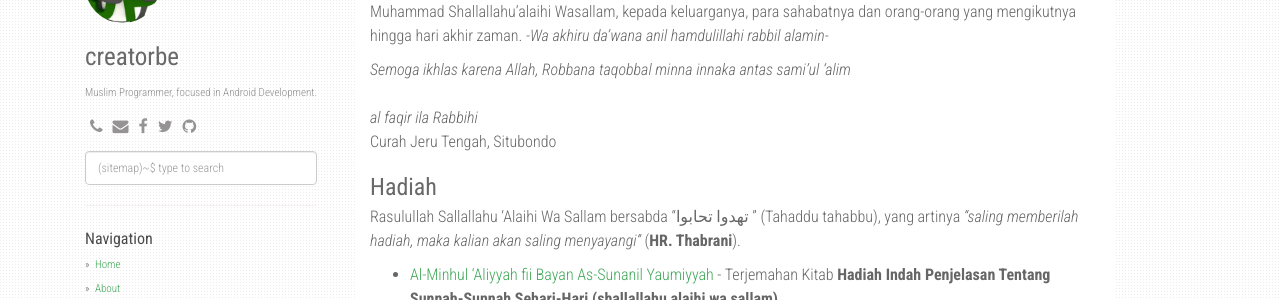
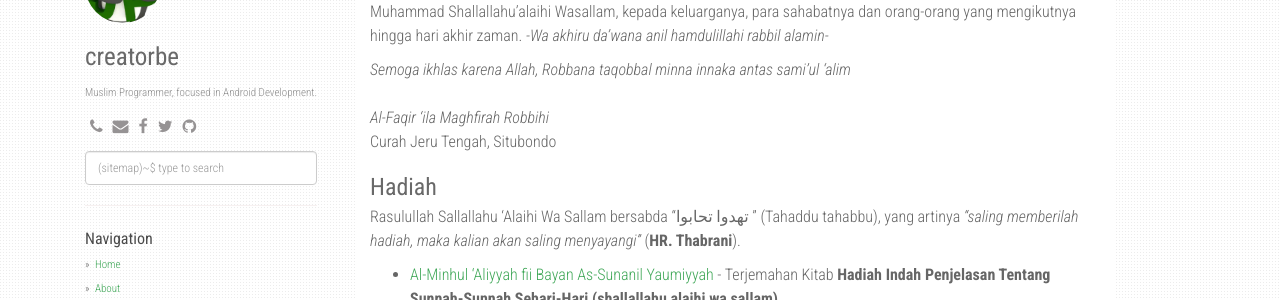
Before and after one commit to creatorbe/creatorbe.github.io, a Jekyll site: the page built from _posts/9999-03-19-arti-sunnah-rosul.md, in a window 1280 px wide and 900 px high, scrolled down 4762 px. Shown: the part 152-452 px from the top of the window. Built offline with Jekyll 4.4.1, drawn with Linux system fonts in a browser that asks for light colours; nearby versions of some CDN libraries; comment, search, counter and statistics services are not loaded.

Commit message:
sunnah dikala corona, dakwah moment
bismillah

```diff
--- a/_posts/9999-03-19-arti-sunnah-rosul.md
+++ b/_posts/9999-03-19-arti-sunnah-rosul.md
@@ -108,7 +108,7 @@ Aku memohon kepada Allah ta’ala dengan nama-namaNya yang baik dan sifat-sifat-
 
 *Semoga ikhlas karena Allah, Robbana taqobbal minna innaka antas sami'ul 'alim*
 <br/><br/>
-*al faqir ila Rabbihi*
+*Al-Faqir 'ila Maghfirah Robbihi*
 <br/>
 Curah Jeru Tengah, Situbondo
 
```
